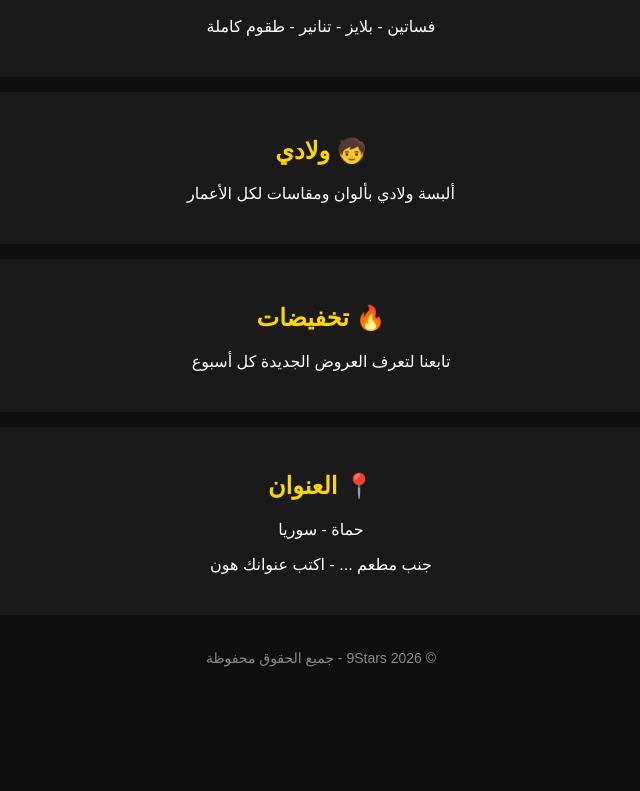
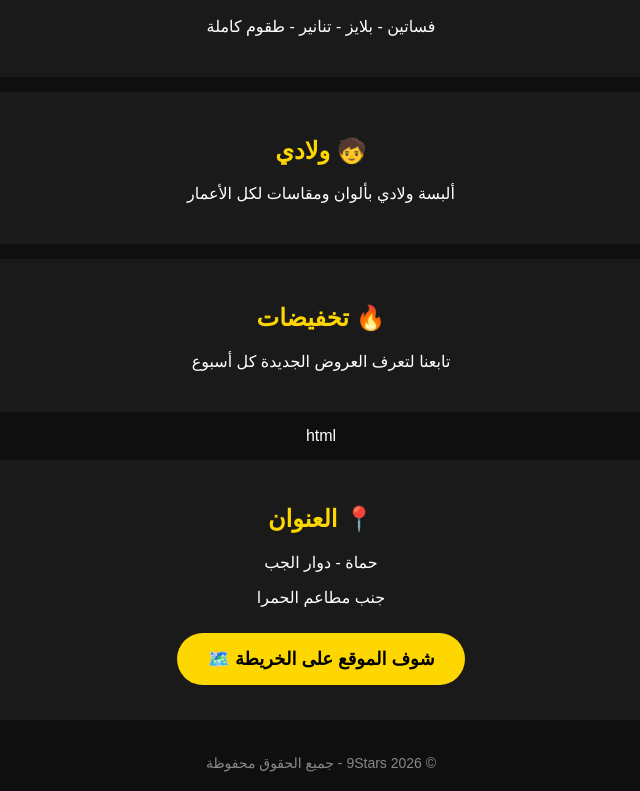
Before and after one commit to AHMAD59120/MMA, a plain HTML site: page index.html in a window 1280 px wide. Shown: the part 623-1414 px from the top of the page, without its empty margins (319-959 px from the left). Before the commit the page ends 1309 px from the top, so only its background shows below. Drawn offline with Linux system fonts and the light colour scheme.

Commit message:
Update address section in index.html
Added address details and a map link to the contact section.

```diff
--- a/index.html
+++ b/index.html
@@ -48,11 +48,16 @@ html<a class="btn" href="https://wa.me/240222244118">واتساب مهدي 📱<
 <p>تابعنا لتعرف العروض الجديدة كل أسبوع</p>
 </div>
 
-<div class="box">
+
+html<div class="box">
 <h2>📍 العنوان</h2>
-<p>حماة - سوريا</p>
-<p>جنب مطعم ... - اكتب عنوانك هون</p>
+<p>حماة - دوار الجب</p>
+<p>جنب مطاعم الحمرا</p>
+<a class="btn" href="https://www.google.com/maps/search/?api=1&query=دوار+الجب+حماة+جنب+مطاعم+الحمرا">شوف الموقع على الخريطة 🗺️</a>
 </div>
+
+
+
 
 <footer>© 2026 9Stars - جميع الحقوق محفوظة</footer>
 
```
